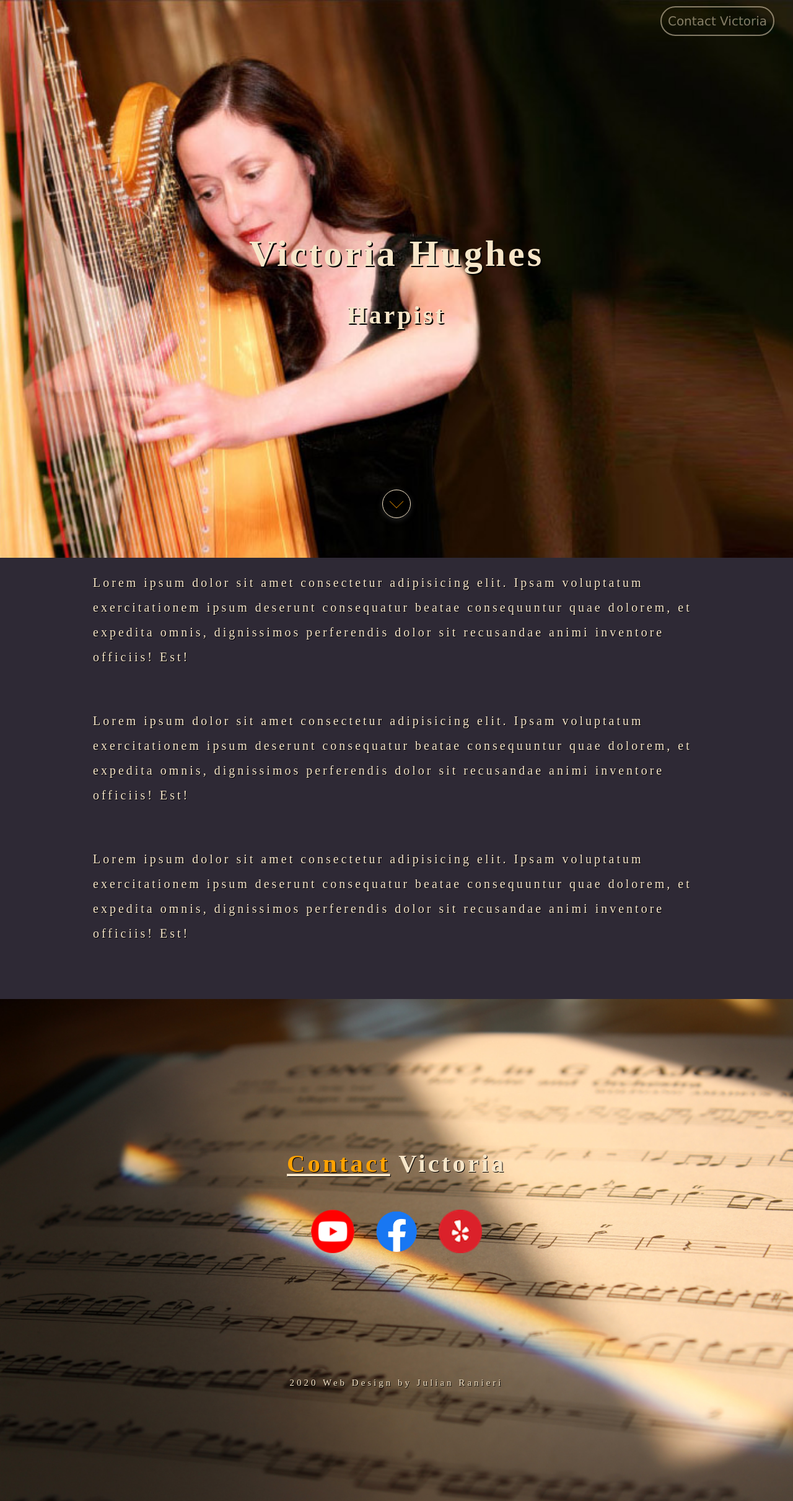
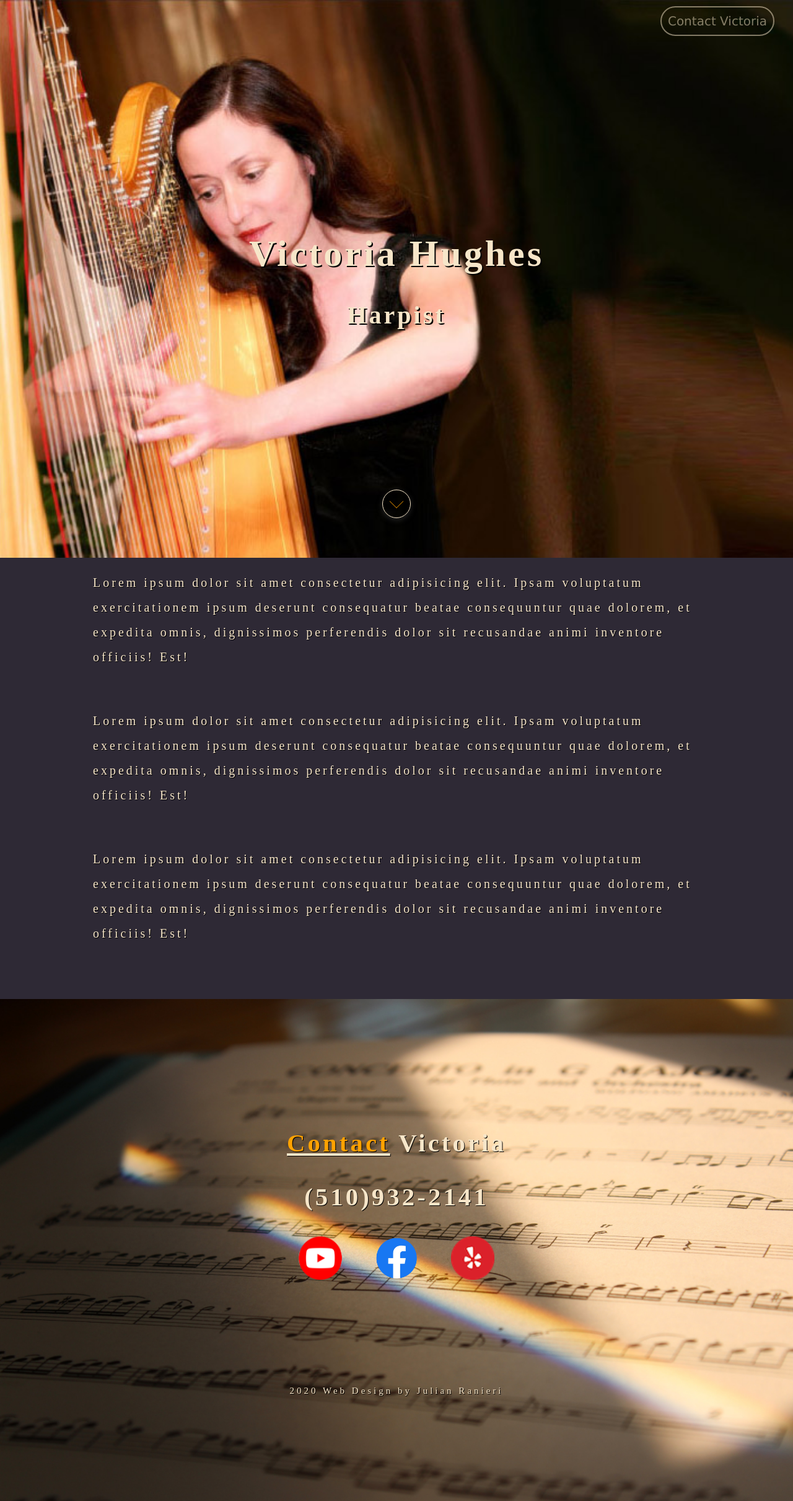
Before and after one commit to royalsaltmerchant/victoriaharpist, a Jekyll site: the page built from index.html, in a window 1280 px wide. Shown: the whole page at 62% size. Built offline with Jekyll 4.4.1, drawn with Linux system fonts in a browser that asks for light colours; some web fonts are replaced.

Commit message:
number on footer

```diff
--- a/_includes/footer.html
+++ b/_includes/footer.html
@@ -1,6 +1,7 @@
 <footer class="footer">
     <br>
     <h3><u><a href="">Contact</a></u> Victoria</h2>
+    <h3>(510)932-2141</h3>
     <div>
         <a href="https://www.youtube.com/channel/UCSfEObwtxH5fWgzTYEzqTWA"><img src="{{ site.baseurl }}/assets/youtube_social_circle_red.png"></a>
         <a href="https://www.facebook.com/Victoriaharpist/timeline?ref=page_internal"><img src="{{ site.baseurl }}/assets/f_logo_RGB-Blue_58.png"></a>
@@ -9,6 +10,5 @@
     <br>
     <br>
     <br>
-    <br>
     <p style="font-size: 15px;">2020 Web Design by Julian Ranieri</p>
 </footer>
--- a/assets/styling.css
+++ b/assets/styling.css
@@ -336,7 +336,6 @@ section {
     align-items: center;
     width: 100%;
     align-self: flex-end;
-    flex-wrap: wrap;
     height: 90vh;
     font-size: 35px;
     position: relative;
@@ -352,11 +351,15 @@ section {
 
 .footer img {
     width: 70px;
-    padding: 10px;
+    padding: 20px;
     transition-duration: 0.4s;
 }
 .footer img:hover {
     opacity: .3;
+}
+
+.footer h3 {
+    margin: 20px;
 }
 
 /* media query */
```
